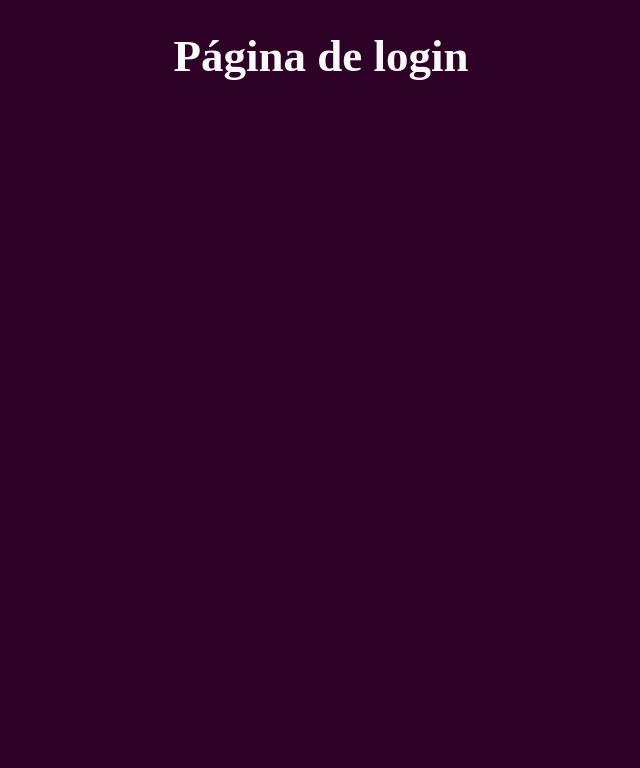
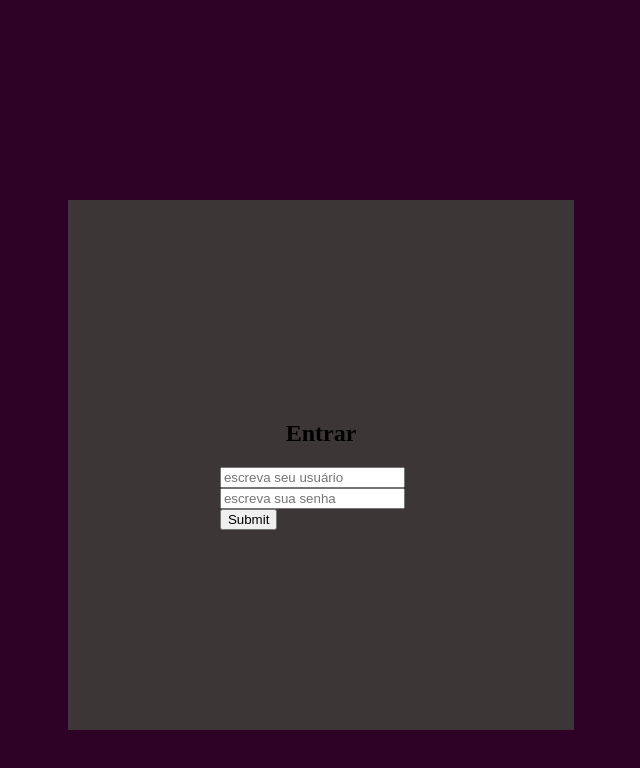
Before and after one commit to EhOBruno/Orc-cine, a React (Create React App) app: page /login in a window 1280 px wide. Shown: the top 768 px of the page, without its empty margins (319-959 px from the left). Built offline with nearby package versions, Linux system fonts and the light colour scheme; no server answers.

Commit message:
começando formulario de login

```diff
--- a/src/pages/Login/Login.css
+++ b/src/pages/Login/Login.css
@@ -0,0 +1,8 @@
+div {
+    background: #3D3636;
+    display: flex;
+    flex-direction: column;
+    align-items: center;
+    width: 40%;
+    margin: 200px auto;
+}
--- a/src/pages/Login/Login.js
+++ b/src/pages/Login/Login.js
@@ -1,9 +1,26 @@
 import React from 'react'
+import './Login.css'
 
 function Login() {
   return (
     <div>
-      <h1>Página de login</h1>
+      <h2>Entrar</h2>
+      <form>
+        <input
+        type='text'
+        placeholder='escreva seu usuário'
+        name='text'
+        />
+        <input
+        type='password'
+        placeholder='escreva sua senha'
+        name='password'
+        />
+        <input
+        type='submit'
+        placeholder='Entrar'
+        />
+      </form>
     </div>
   )
 }
```
